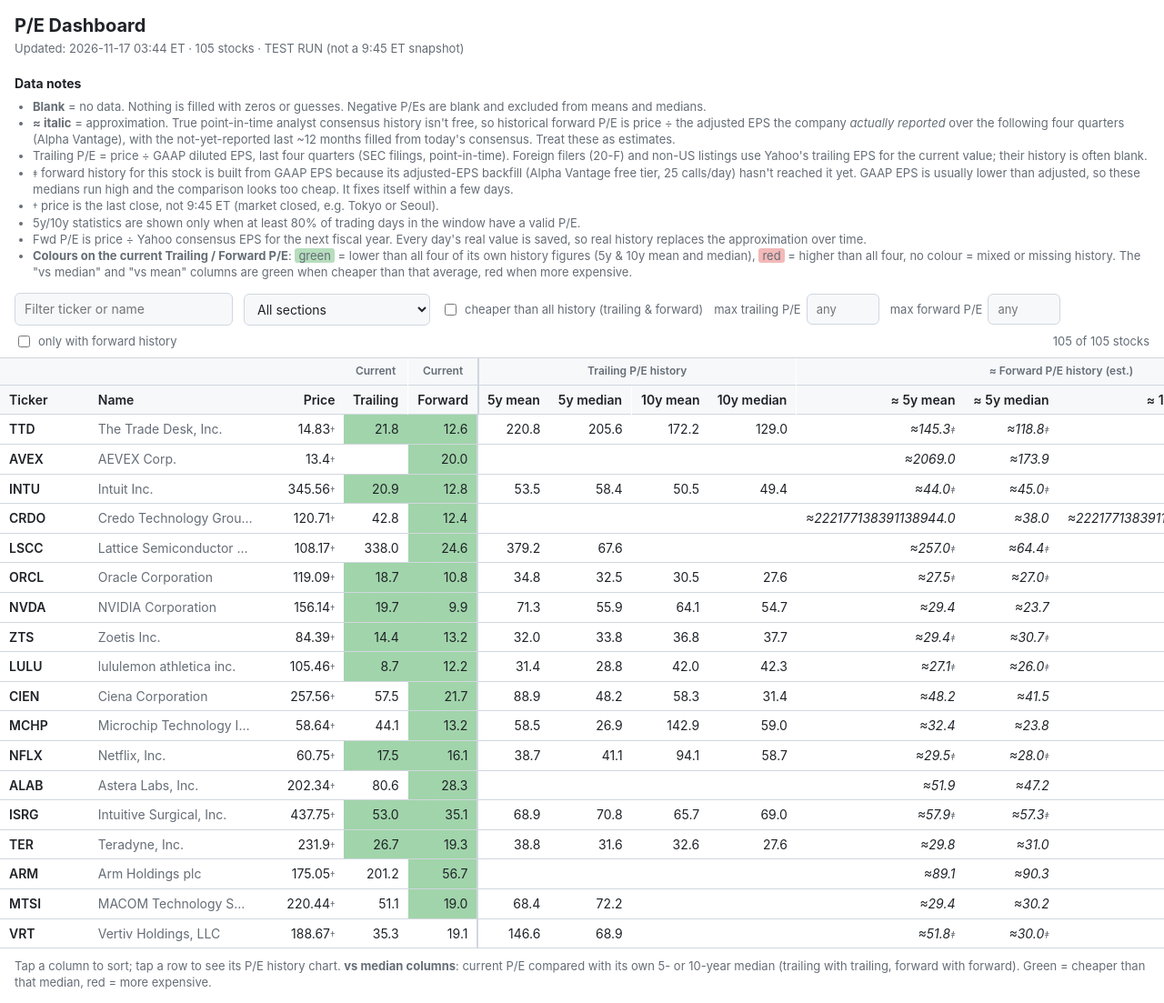
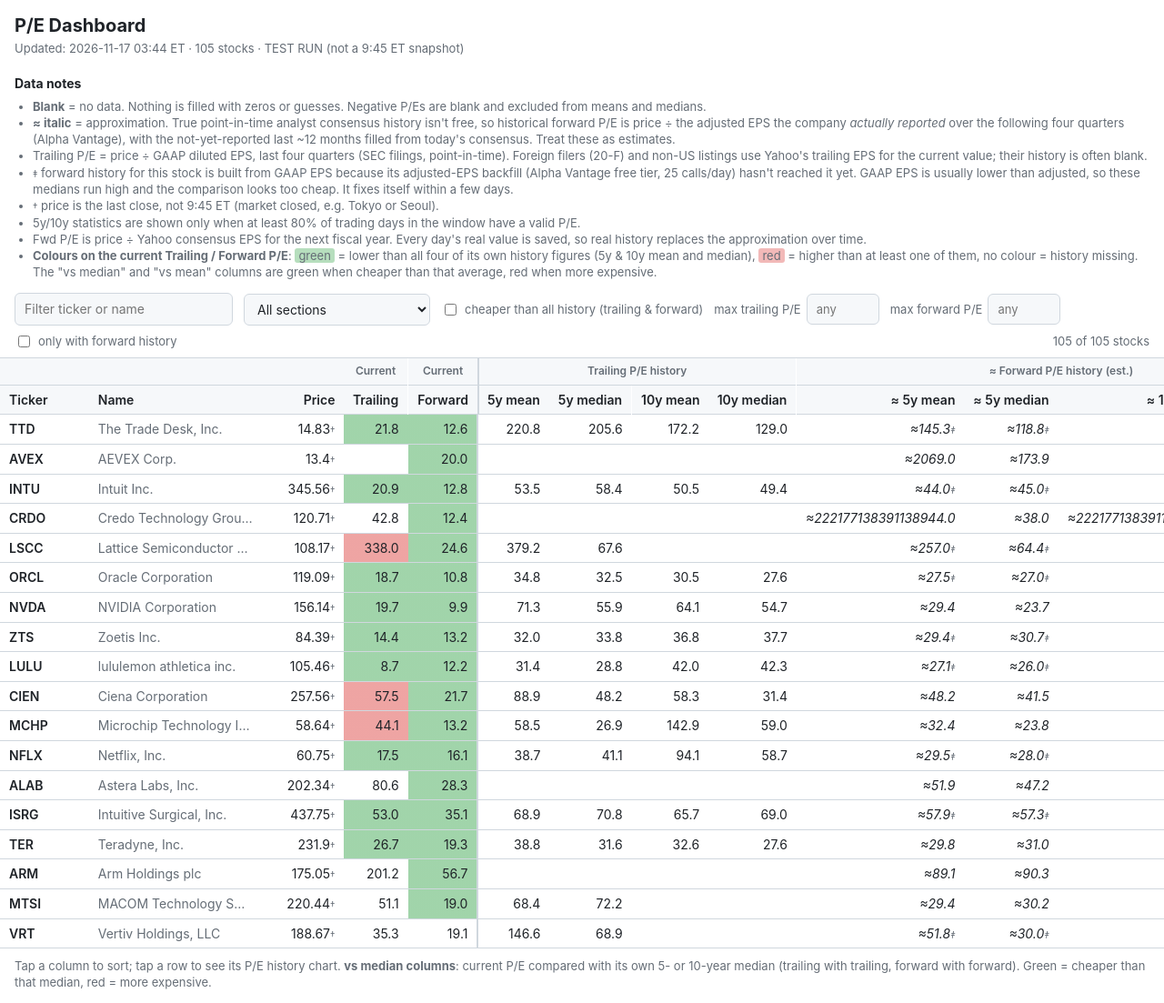
Before and after one commit to dunbok/pe-dashboard, a plain HTML site: page docs/index.html in a window 1280 px wide. Shown: the top 1103 px of the page at 91% size. Drawn offline with Linux system fonts and the light colour scheme.

Commit message:
Dashboard: current P/E red if above any history figure

```diff
--- a/docs/index.html
+++ b/docs/index.html
@@ -93,7 +93,7 @@ button.on { border-color: var(--accent); color: var(--accent); }
     <li>5y/10y statistics are shown only when at least 80% of trading days in the window have a valid P/E.</li>
     <li>Fwd P/E is price &divide; Yahoo consensus EPS for the next fiscal year. Every day's real value is saved, so real history replaces the approximation over time.</li>
     <li><b>Colours on the current Trailing / Forward P/E</b>: <span class="g">green</span> = lower than all four of its own history
-      figures (5y &amp; 10y mean and median), <span class="r">red</span> = higher than all four, no colour = mixed or missing history.
+      figures (5y &amp; 10y mean and median), <span class="r">red</span> = higher than at least one of them, no colour = history missing.
       The "vs median" and "vs mean" columns are green when cheaper than that average, red when more expensive.</li>
   </ul>
 </section>
@@ -237,11 +237,11 @@ function cheapVsHistory(r) {
 }
 
 // Current P/E cell: green = below all four of its own history stats (5y/10y mean & median),
-// red = above all four, uncoloured when mixed or when any stat is missing.
+// red = above at least one of them. Green needs all four to be present.
 function curColor(r, key) {
-  const cur = r[key], stats = key === "trailing_pe" ? TR_STATS : FWD_STATS;
-  if (!num(cur) || !stats.every((k) => num(r[k]))) return "";
-  const c = stats.every((k) => cur < r[k]) ? "var(--green)" : stats.every((k) => cur > r[k]) ? "var(--red)" : "";
+  const cur = r[key], stats = (key === "trailing_pe" ? TR_STATS : FWD_STATS).filter((k) => num(r[k]));
+  if (!num(cur) || !stats.length) return "";
+  const c = stats.some((k) => cur > r[k]) ? "var(--red)" : stats.length === 4 && stats.every((k) => cur < r[k]) ? "var(--green)" : "";
   return c ? `linear-gradient(rgba(${c},.45),rgba(${c},.45))` : "";   // gradient keeps the opaque frozen-cell background
 }
 
```
